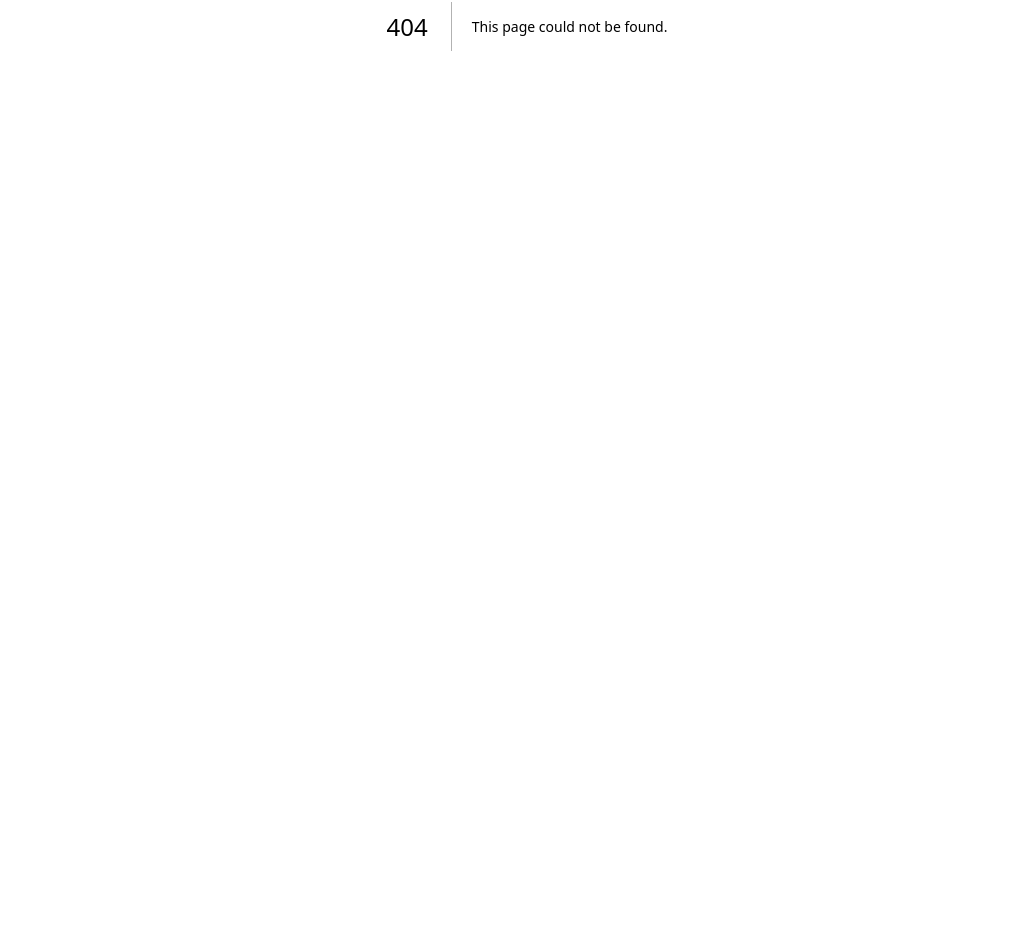
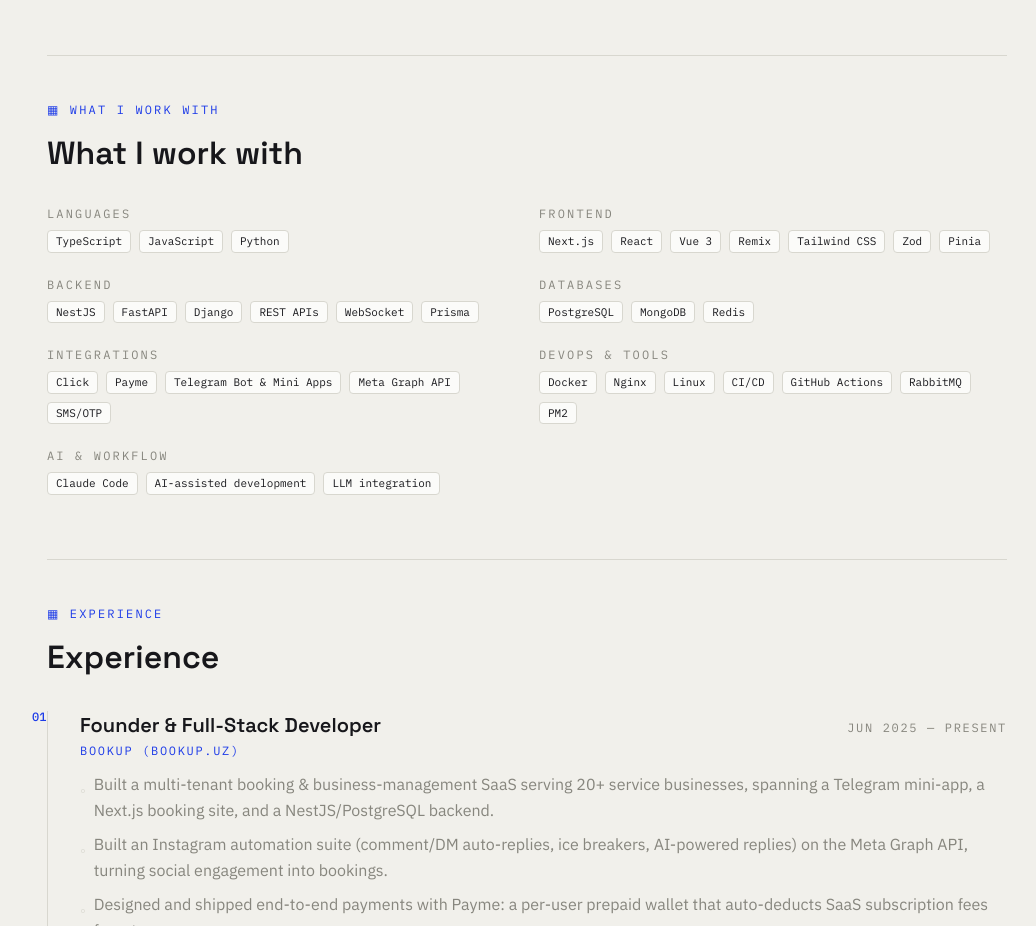
Before and after one commit to ShakhCo/shakha.uz, a Next.js app: page /en/about/ in a window 1280 px wide. Before the commit this address had no page. Shown: the part 374-1300 px from the top of the page, without its empty margins (113-1149 px from the left). Before the commit the page ends 800 px from the top, so only its background shows below. Built offline with nearby package versions, Linux system fonts and the light colour scheme.

Commit message:
feat: about page with skills, experience timeline, education

```diff
--- /dev/null
+++ b/src/app/[locale]/about/page.tsx
@@ -0,0 +1,64 @@
+import type { Metadata } from "next";
+import { notFound } from "next/navigation";
+import { isLocale, type Locale } from "@/lib/i18n/config";
+import { getDictionary } from "@/lib/i18n/get-dictionary";
+import { buildMetadata } from "@/lib/seo";
+import { EXPERIENCE, EDUCATION } from "@/lib/data/experience";
+import { Section } from "@/components/Section";
+import { ExperienceItemRow } from "@/components/ExperienceItem";
+import { SkillGroupList } from "@/components/SkillGroupList";
+
+export async function generateMetadata({ params }: { params: Promise<{ locale: string }> }): Promise<Metadata> {
+  const { locale } = await params;
+  if (!isLocale(locale)) return {};
+  const dict = getDictionary(locale);
+  return buildMetadata({ locale, path: "about", title: dict.meta.about.title, description: dict.meta.about.description });
+}
+
+export default async function AboutPage({ params }: { params: Promise<{ locale: string }> }) {
+  const { locale } = await params;
+  if (!isLocale(locale)) notFound();
+  const l = locale as Locale;
+  const dict = getDictionary(l);
+
+  return (
+    <Section className="py-16 md:py-24">
+      <span className="font-mono text-xs uppercase tracking-[0.18em] text-[var(--color-signal)]">▦ {dict.nav.about}</span>
+      <h1 className="mt-3 font-display text-4xl font-semibold md:text-6xl">{dict.nav.about}</h1>
+      <p className="mt-6 max-w-2xl text-lg leading-relaxed text-[var(--color-muted)]">{dict.hero.subtitle}</p>
+
+      {/* Skills */}
+      <div className="mt-16 border-t border-[var(--color-line)] pt-10">
+        <span className="font-mono text-xs uppercase tracking-[0.18em] text-[var(--color-signal)]">▦ {dict.sections.skills}</span>
+        <h2 className="mt-3 font-display text-2xl font-semibold md:text-[2rem]">{dict.sections.skills}</h2>
+        <div className="mt-8">
+          <SkillGroupList locale={l} />
+        </div>
+      </div>
+
+      {/* Experience */}
+      <div className="mt-16 border-t border-[var(--color-line)] pt-10">
+        <span className="font-mono text-xs uppercase tracking-[0.18em] text-[var(--color-signal)]">▦ {dict.sections.experience}</span>
+        <h2 className="mt-3 font-display text-2xl font-semibold md:text-[2rem]">{dict.sections.experience}</h2>
+        <div className="mt-8">
+          {EXPERIENCE.map((e, i) => (
+            <ExperienceItemRow key={i} item={e} locale={l} index={i} />
+          ))}
+        </div>
+      </div>
+
+      {/* Education */}
+      <div className="mt-16 border-t border-[var(--color-line)] pt-10">
+        <span className="font-mono text-xs uppercase tracking-[0.18em] text-[var(--color-signal)]">▦ {dict.sections.education}</span>
+        <h2 className="mt-3 font-display text-2xl font-semibold md:text-[2rem]">{dict.sections.education}</h2>
+        <div className="mt-6">
+          <div className="flex flex-wrap items-baseline justify-between gap-2">
+            <h3 className="font-display text-xl font-semibold">{EDUCATION.degree[l]}</h3>
+            <span className="font-mono text-xs uppercase tracking-[0.14em] text-[var(--color-muted)]">{EDUCATION.period}</span>
+          </div>
+          <p className="mt-1 font-mono text-xs uppercase tracking-[0.14em] text-[var(--color-signal)]">{EDUCATION.school}</p>
+        </div>
+      </div>
+    </Section>
+  );
+}
--- /dev/null
+++ b/src/components/ExperienceItem.tsx
@@ -0,0 +1,30 @@
+import type { Locale } from "@/lib/i18n/config";
+import type { ExperienceItem } from "@/lib/data/experience";
+
+export function ExperienceItemRow({ item, locale, index }: { item: ExperienceItem; locale: Locale; index: number }) {
+  const num = String(index + 1).padStart(2, "0");
+  return (
+    <div className="relative border-l border-[var(--color-line)] pl-8 pb-12 last:pb-0">
+      {/* Mono numbered index in signal */}
+      <span
+        className="absolute -left-4 top-0 font-mono text-xs font-medium leading-none text-[var(--color-signal)]"
+        aria-hidden="true"
+      >
+        {num}
+      </span>
+      <div className="flex flex-wrap items-baseline justify-between gap-2">
+        <h3 className="font-display text-xl font-semibold">{item.role[locale]}</h3>
+        <span className="font-mono text-xs uppercase tracking-[0.14em] text-[var(--color-muted)]">{item.period}</span>
+      </div>
+      <p className="mt-1 font-mono text-xs uppercase tracking-[0.14em] text-[var(--color-signal)]">{item.org}</p>
+      <ul className="mt-3 space-y-2 pl-0 text-base leading-relaxed text-[var(--color-muted)]">
+        {item.bullets.map((b, i) => (
+          <li key={i} className="flex gap-2">
+            <span className="mt-[0.4em] shrink-0 text-[var(--color-line)]">◦</span>
+            <span>{b[locale]}</span>
+          </li>
+        ))}
+      </ul>
+    </div>
+  );
+}
--- /dev/null
+++ b/src/components/SkillGroupList.tsx
@@ -0,0 +1,24 @@
+import type { Locale } from "@/lib/i18n/config";
+import { SKILLS } from "@/lib/data/skills";
+
+export function SkillGroupList({ locale }: { locale: Locale }) {
+  return (
+    <div className="grid gap-6 sm:grid-cols-2">
+      {SKILLS.map((g) => (
+        <div key={g.label.en}>
+          <h3 className="font-mono text-xs uppercase tracking-[0.18em] text-[var(--color-muted)]">{g.label[locale]}</h3>
+          <ul className="mt-2 flex flex-wrap gap-2">
+            {g.items.map((s) => (
+              <li
+                key={s}
+                className="rounded-sm border border-[var(--color-line)] bg-[var(--color-surface)] px-2 py-0.5 font-mono text-[11px] text-[var(--color-ink)]"
+              >
+                {s}
+              </li>
+            ))}
+          </ul>
+        </div>
+      ))}
+    </div>
+  );
+}
```
